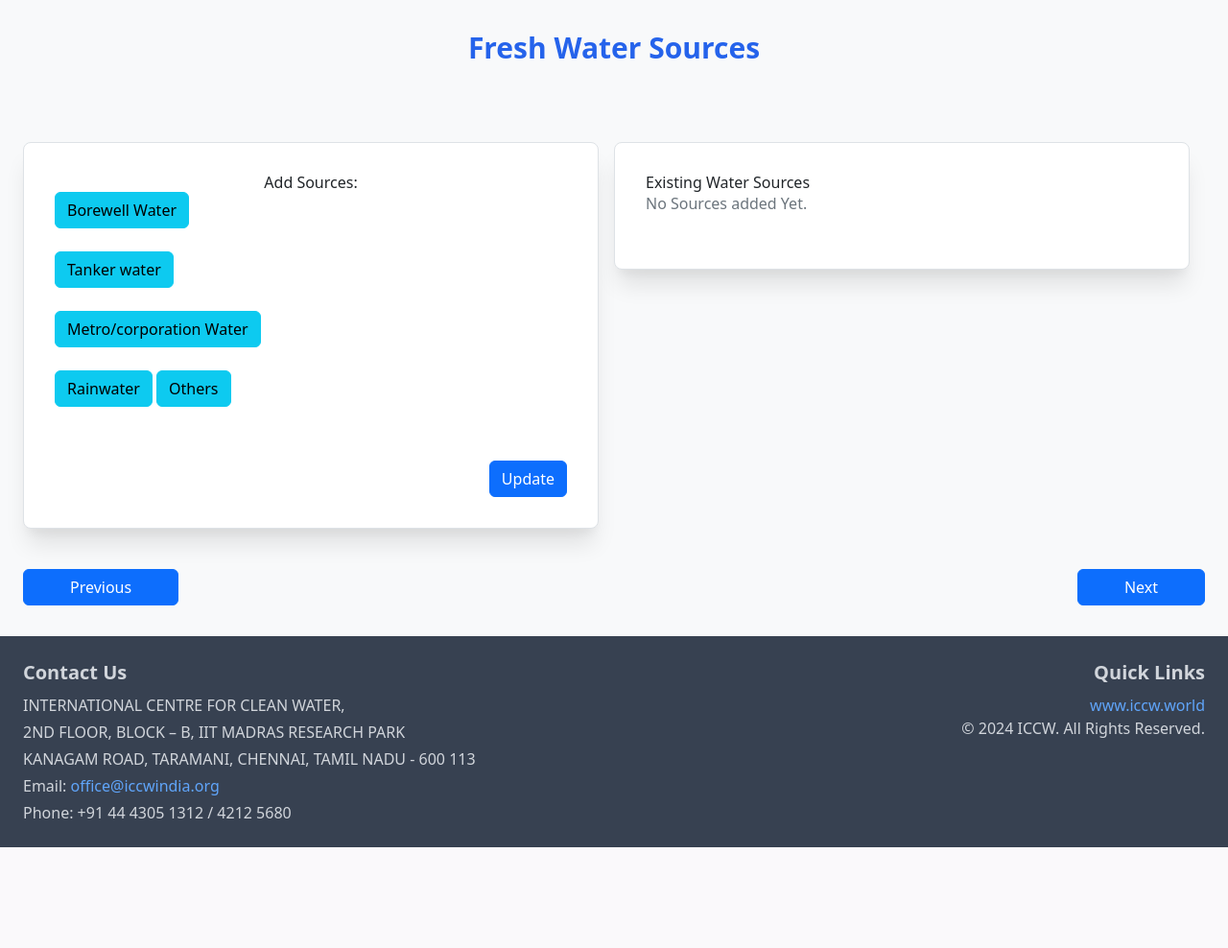
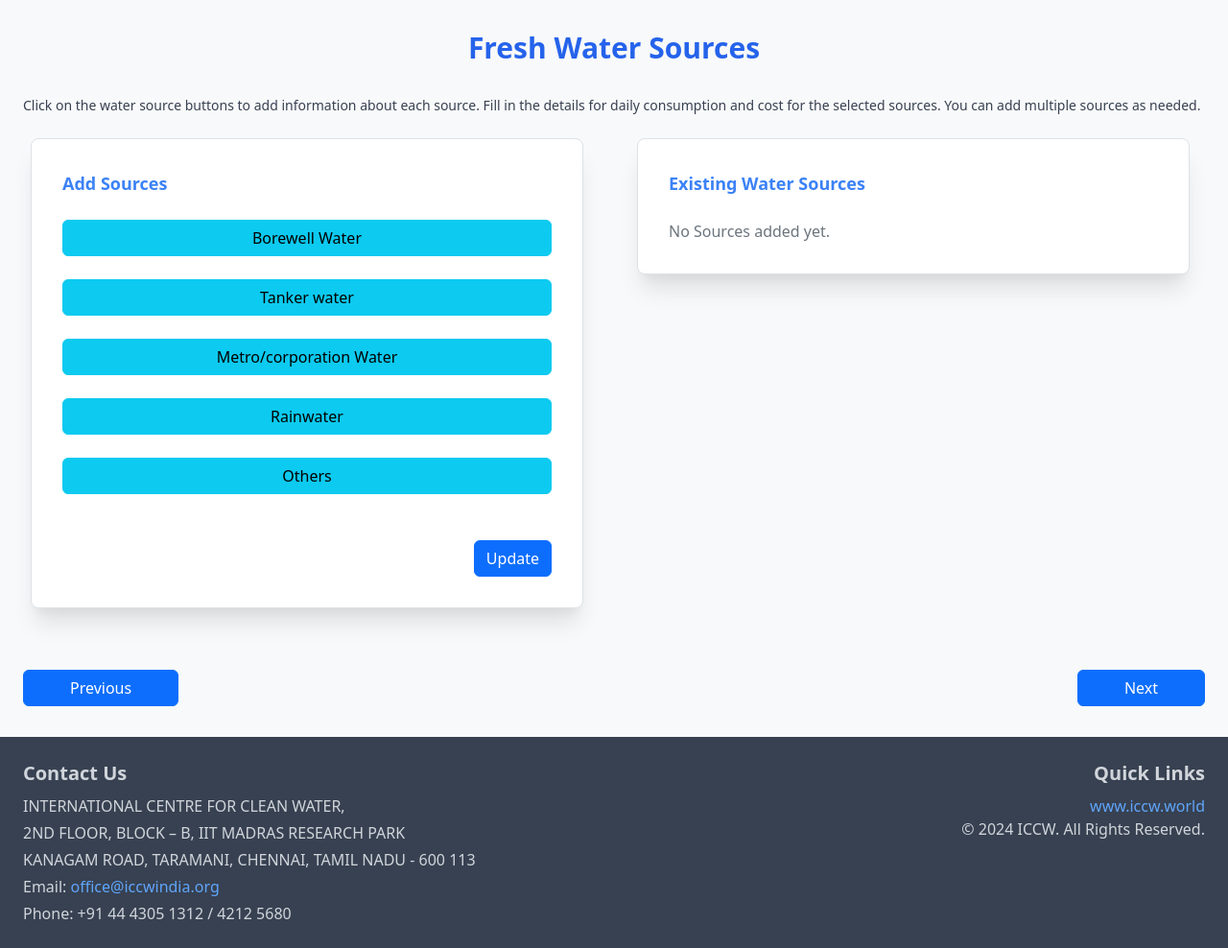
Before and after one commit to datascienceiccw/Digital_water_audit, a Django app: page /questionnaire/source-water-profile/ in a window 1280 px wide. Shown: the part 96-1084 px from the top of the page at 96% size. Before the commit the page ends 979 px from the top, so only its background shows below. Run offline with Django 4.2, Linux system fonts and the light colour scheme; the visitor is signed in with stand-in values (Sample User, id 1); parts of the project's set-up code (start-up, migrations or seed data) failed here and were passed over; some libraries are stand-ins or nearby versions.

Commit message:
update ui of source water profile

```diff
--- a/templates/SourceWaterProfile.html
+++ b/templates/SourceWaterProfile.html
@@ -5,20 +5,24 @@
 <div class="container mx-auto px-4 py-8 bg-light">
     <div class="w-full">
         <h2 class="text-center text-3xl font-semibold text-blue-600 mb-8">Fresh Water Sources</h2>
-        <div class="flex flex-wrap justify-between pt-5" style="position: relative;">
-            <div class="w-full md:w-1/2 lg:w-1/2 pr-0 md:pr-4 mb-8">
-                <form method="POST" action="" class="form-container1 max-w-4xl bg-white p-8 rounded-lg shadow-xl border border-gray-200">
+        <p class="text-sm text-gray-700 mb-4">
+            Click on the water source buttons to add information about each source. Fill in the details for daily consumption and cost for the selected sources. You can add multiple sources as needed.
+        </p>
+
+        <div class="flex flex-wrap -mx-4">
+            <div class="w-full md:w-1/2 px-4 mb-8">
+                <form method="POST" action="" class="max-w-xl bg-white p-8 rounded-lg shadow-xl border border-gray-200">
                     {% csrf_token %}
-                    <h3 class="text-center">Add Sources:</h3>
-                    <div class="mb-6">
-                        <div class="md:w-1/2 lg:w-1/2 pr-0 md:pr-4 mb-8">
-                            <button type="button" onclick="addInput('Borewell Water')" class="btn btn-info mb-4" value="Borewell Water">Borewell Water</button>
-                            <button type="button" onclick="addInput('Tanker water')" class="btn btn-info mb-4" value="Tanker water">Tanker water</button>
-                            <button type="button" onclick="addInput('Metro/corporation Water')" class="btn btn-info mb-4" value="Metro/corporation Water">Metro/corporation Water</button>
-                            <button type="button" onclick="addInput('Rainwater')" class="btn btn-info mb-4" value="Rainwater">Rainwater</button>
-                            <button type="button" onclick="addInput('Others')" class="btn btn-info mb-4" value="Others">Others</button>
+                    <h3 class="text-lg font-semibold text-blue-500 mb-6">Add Sources</h3>
+                    <div class="flex flex-wrap -mx-2 mb-6">
+                        <div class="px-2 w-full">
+                            <button type="button" onclick="addInput('Borewell Water')" class="btn btn-info mb-4 w-full" value="Borewell Water">Borewell Water</button>
+                            <button type="button" onclick="addInput('Tanker water')" class="btn btn-info mb-4 w-full" value="Tanker water">Tanker water</button>
+                            <button type="button" onclick="addInput('Metro/corporation Water')" class="btn btn-info mb-4 w-full" value="Metro/corporation Water">Metro/corporation Water</button>
+                            <button type="button" onclick="addInput('Rainwater')" class="btn btn-info mb-4 w-full" value="Rainwater">Rainwater</button>
+                            <button type="button" onclick="addInput('Others')" class="btn btn-info mb-4 w-full" value="Others">Others</button>
                         </div>
-                        <div class="md:w-1/2 lg:w-1/2 pr-0 md:pr-4 mb-8">
+                        <div class="px-2 w-full">
                             <div id="inputs"></div>
                         </div>
                     </div>
@@ -28,42 +32,34 @@
                 </form>
             </div>
 
+            <div class="w-full md:w-1/2 px-4 mb-8">
+                <div class="max-w-xl bg-white p-8 rounded-lg shadow-xl border border-gray-200 relative">
+                    {% if all_sources|length %}
+                        <a href="{% url 'delete_source_water_profile' %}" class="btn btn-danger mb-4 absolute right-0 top-0 m-2">Reset</a>
+                    {% endif %}
+                    <h3 class="text-lg font-semibold text-blue-500 mb-6">Existing Water Sources</h3>
 
-            <div class="w-full md:w-1/2 lg:w-1/2 pr-0 md:pr-4 mb-8">
-                <div id="details-display"
-                    class="max-w-full md:max-w-4xl bg-white p-8 rounded-lg shadow-xl border border-gray-200">
-                    {% if all_sources|length %}
-                        <a href="{% url 'delete_source_water_profile' %}" class="btn btn-danger mb-4" style="position: absolute; right: 0; top:0;">Reset</a>
-                    {% endif %}
-                    <div class="mb-6">
-                        <div style="position:relative">
-                            <h3 class="text-centre">Existing Water Sources</h3>
                     {% if all_sources|length %}
                         <ul class="list-group">
                             {% for source in all_sources %}
                                 <li class="list-group-item flex justify-between items-center">
                                     <span>{{ source.source_name }}</span>
-                                                <span class="bg-gray-500 text-white px-2 py-2 border rounded">{{ source.source_daily_consumption }} kl &nbsp | &nbsp ₹ {{ source.source_water_cost }} </span>
+                                    <span class="bg-gray-500 text-white px-2 py-2 border rounded">{{ source.source_daily_consumption }} kl | ₹ {{ source.source_water_cost }}</span>
                                 </li>
                             {% endfor %}
                         </ul>
                     {% else %}
-                                    <p class="text-secondary mb-4">No Sources added Yet.</p>
+                        <p class="text-secondary">No Sources added yet.</p>
                     {% endif %}
                 </div>
             </div>
         </div>
+
+        <div class="flex justify-between mt-8">
+            <a href="{% url 'basic_details' %}" class="btn btn-primary px-5">Previous</a>
+            <a href="{% url 'tanks_capacities' %}" class="btn btn-primary px-5">Next</a>
         </div>
     </div>
-
-    </div>
-    <div class="text-center mt-5" style="position: relative;">
-        <a href="{% url 'basic_details' %}" class="btn btn-primary px-5 absolute bottom-0 left-0">Previous</a>
-    </div>
-    <div class="text-center mt-5" style="position: relative;">
-        <a href="{% url 'tanks_capacities' %}" class="btn btn-primary px-5 absolute bottom-0 right-0">Next</a>
-    </div>
-
 </div>
 <script>
     function addInput(buttonValue) {
@@ -86,5 +82,3 @@
 </script>
 
 {% endblock %}
-</body>
-</html>
```
Lines whose indentation alone changed are shown as unchanged.
